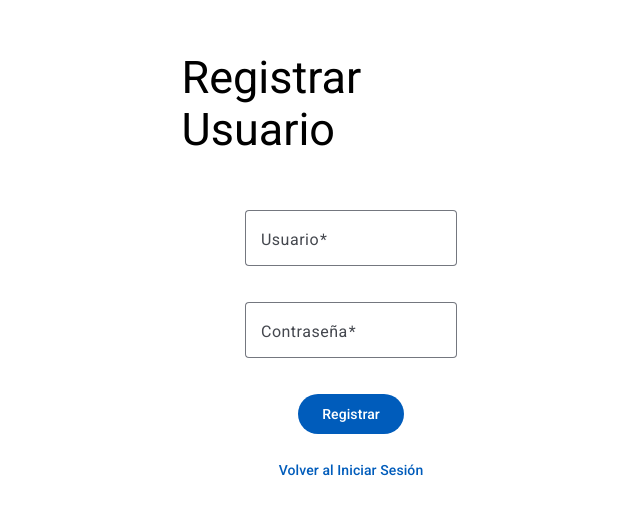
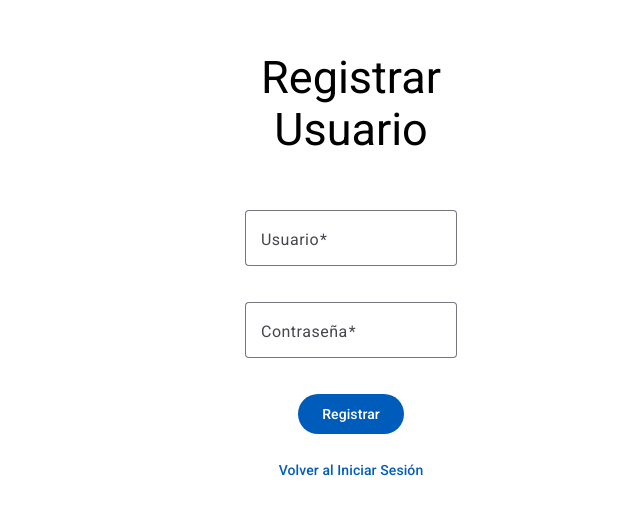
Before and after one commit to JoseACd744/finanzas-app, an Angular app: page /register in a window 1280 px wide. Shown: the part 145-660 px from the top of the page, without its empty margins (305-945 px from the left). Built offline with nearby package versions, Linux system fonts and the light colour scheme.

Commit message:
Añadir clase CSS para centrar el texto del encabezado en el formulario de registro

```diff
--- a/src/app/register/register.component.css
+++ b/src/app/register/register.component.css
@@ -19,6 +19,10 @@
     line-height: var(--Headline-Large-Line-Height, 40px);
     letter-spacing: var(--Headline-Large-Tracking, 0px);
 }
+
+.center-text {
+    text-align: center;
+  }
 
 .register-items {
     display: flex;
--- a/src/app/register/register.component.html
+++ b/src/app/register/register.component.html
@@ -1,7 +1,7 @@
 <!-- register.component.html -->
 <div class="register-container">
   <div class="register-items">
-    <h2>Registrar Usuario</h2>
+    <h2 class="center-text">Registrar Usuario</h2>
     <form [formGroup]="registerForm" (ngSubmit)="onRegister()">
       <mat-form-field appearance="outline">
         <mat-label>Usuario</mat-label>
```
